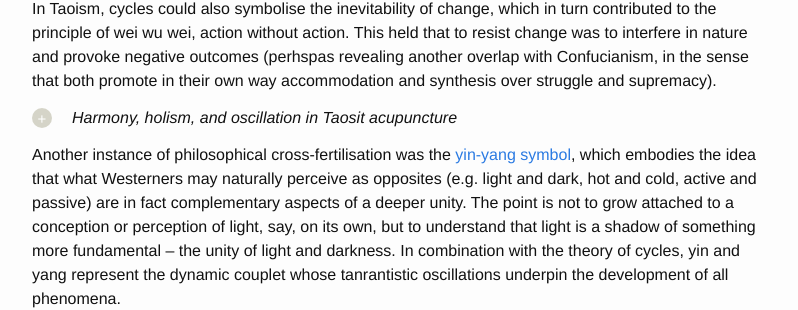
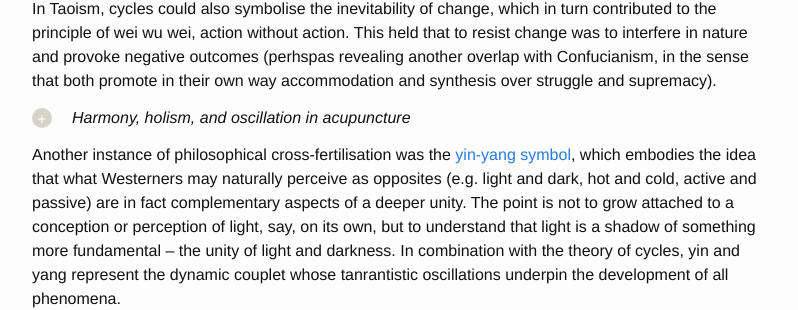
Before and after one commit to Allium/WithoutHeadOrFoot, a Jekyll site: the page built from _posts/2016-08-12-Roots-of-Paradigm-3.md, in a window 1280 px wide and 900 px high, scrolled down 1809 px. Shown: the part 151-461 px from the top of the window, without its empty margins (238-1036 px from the left). Built offline with Jekyll 4.4.1, drawn with Linux system fonts in a browser that asks for light colours; comment, search, counter and statistics services are not loaded; some of the changed lines change nothing that is shown.

Commit message:
Added placeholder for acupuncture section

```diff
--- a/_posts/2016-08-12-Roots-of-Paradigm-3.md
+++ b/_posts/2016-08-12-Roots-of-Paradigm-3.md
@@ -15,8 +15,8 @@
 Collectivism sees individuals primarily as parts of greater societal structures, such that the duty of each individual is to contribute to the prosperity of the whole. Holism is the understanding that events in the material and spiritual worlds are deeply interconnected, and by implication that the Western tendency toward analysis will only achieve incomplete or illusory understanding of the Universe. Finally, monism is in a sense the logical extreme of holism, holding that reality as composed of a single entity that binds all phenomena together.
 
 <div class="expanding_section">
-    <a href="#hide_Hegel" class="hide" id="hide_Hegel">+</a>
-    <a href="#show_Hegel" class="show" id="show_Hegel">-</a>
+    <a href="#hide_Spinoza" class="hide" id="hide_Spinoza">+</a>
+    <a href="#show_Spinoza" class="show" id="show_Spinoza">-</a>
     <div class="question">
 		Spinoza's deduction that everything is God [click the disc]
 	</div>
@@ -75,11 +75,11 @@
     <a href="#hide_acupuncture" class="hide" id="hide_acupuncture">+</a>
     <a href="#show_acupuncture" class="show" id="show_acupuncture">-</a>
     <div class="question">
-		Harmony, holism, and oscillation in Taosit acupuncture
+		Harmony, holism, and oscillation in acupuncture
 	</div>
 	<div class="answer">
 		<p>
-		Not written yet -- coming soon!
+		Not written yet, but coming soon: a case study of how the Taoist tradition of acupuncture embodies holism on two levels, as well as a monist attitude to the core energy of living beings.
 		</p>
 	</div>
 </div>
```
